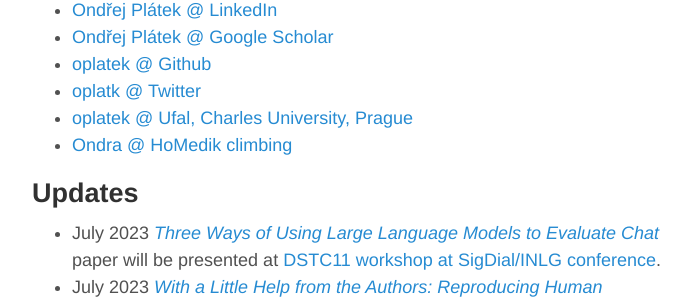
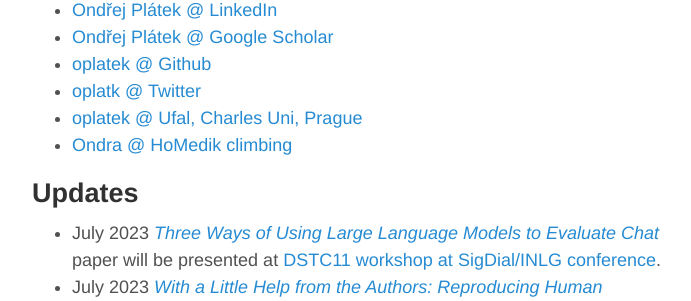
Before and after one commit to oplatek/oplatek.github.io, a Jekyll site: the page built from index.md, in a window 1280 px wide and 900 px high, scrolled down 466 px. Shown: the part 152-453 px from the top of the window, without its empty margins (293-984 px from the left). Built offline with Jekyll 4.4.1, drawn with Linux system fonts in a browser that asks for light colours.

Commit message:
Update index.md

```diff
--- a/index.md
+++ b/index.md
@@ -14,7 +14,7 @@
 * [Ondřej Plátek @ Google Scholar](https://scholar.google.com/citations?user=3rA1o9YAAAAJ&hl=en)
 * [oplatek @ Github](https://github.com/oplatek/)
 * [oplatk @ Twitter](https://twitter.com/oplatk)
-* [oplatek @ Ufal, Charles University, Prague](https://ufal.mff.cuni.cz/ondrej-platek)
+* [oplatek @ Ufal, Charles Uni, Prague](https://ufal.mff.cuni.cz/ondrej-platek)
 * [Ondra @ HoMedik climbing](http://www.homedik.cz)
 
 ## Updates
```
